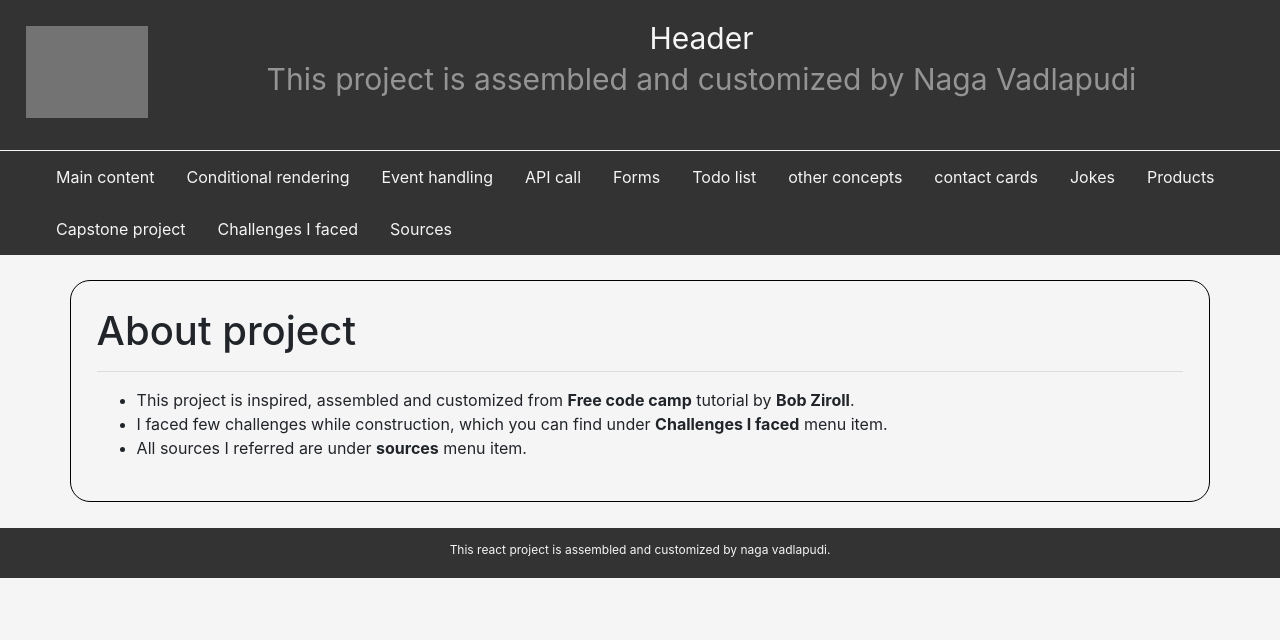
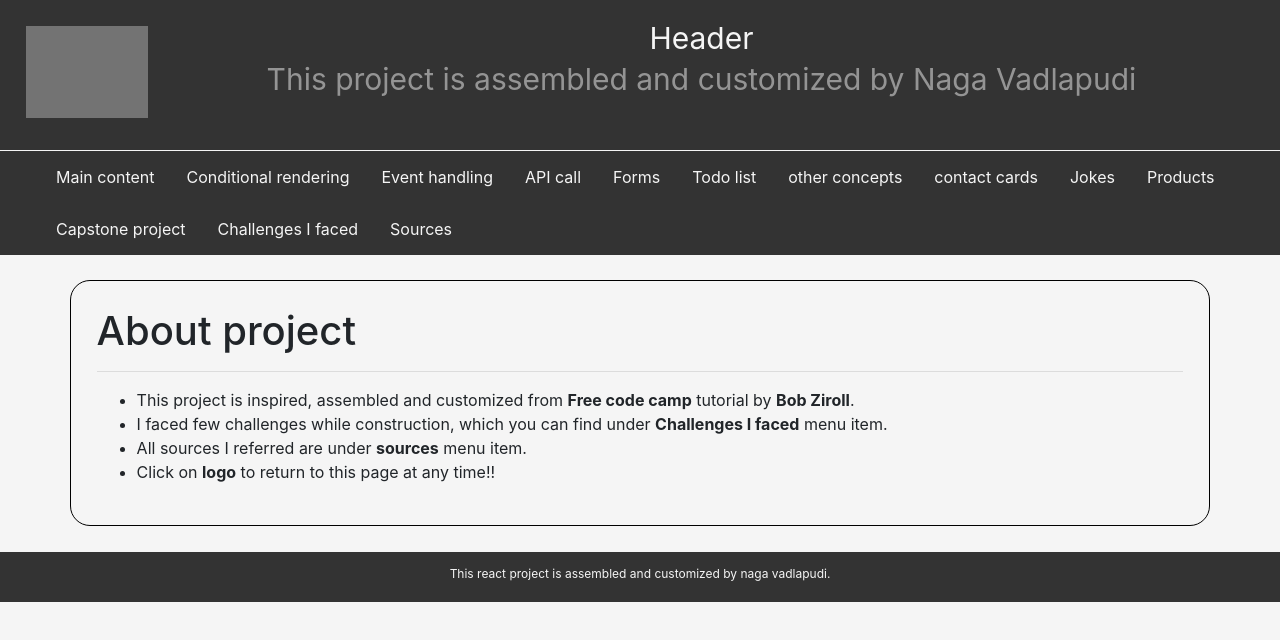
Before and after one commit to snigdhesh/react-course-customized, a React (Create React App) app: page / in a window 1280 px wide. Shown: the top 640 px of the page. Built offline with nearby package versions, Linux system fonts and the light colour scheme; grey boxes are pictures that could not be loaded.

Commit message:
adding instruction on home page

```diff
--- a/src/components/HomeComponent.js
+++ b/src/components/HomeComponent.js
@@ -10,6 +10,7 @@ class HomeComponent extends Component{
                     <li>This project is inspired, assembled and customized from <b>Free code camp</b> tutorial by <b>Bob Ziroll</b>.</li>
                     <li>I faced few challenges while construction, which you can find under <b>Challenges I faced</b> menu item.</li>
                     <li>All sources I referred are under <b>sources</b> menu item.</li>
+                    <li>Click on <b>logo</b> to return to this page at any time!!</li>
                 </ul>
             </div>
         )
```
